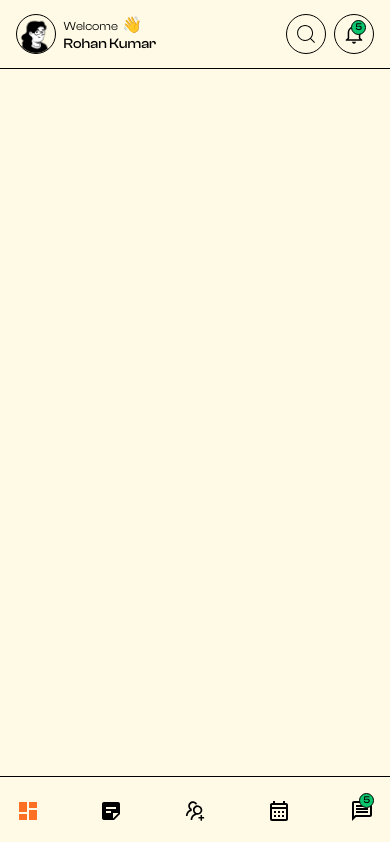
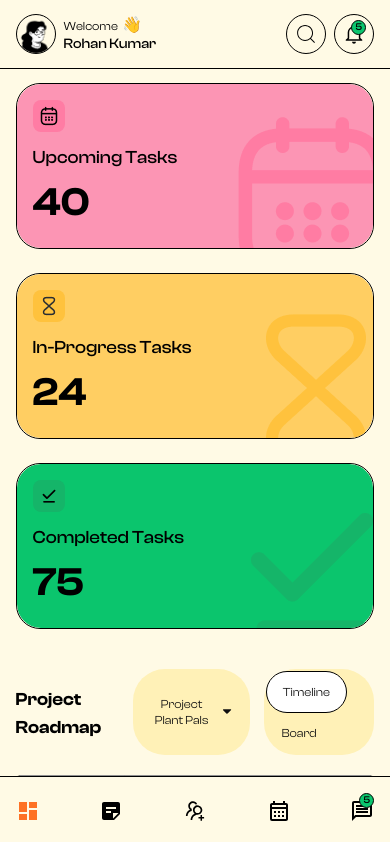
Before and after one commit to six-shot/Neubrutal-Dashboaard, a Next.js app: page /dashboard in a window 390 px wide. Shown: the top 842 px of the page. Built offline with nearby package versions, Linux system fonts and the light colour scheme.

Commit message:
mobile overview

```diff
--- a/app/dashboard/page.js
+++ b/app/dashboard/page.js
@@ -16,8 +16,8 @@ import Task from "../components/dashboard/tasks";
 
 const Overview = () => {
   return (
-    <div className="px-[4%] sm:block hidden   pt-8">
-      <div className="w-full flex  justify-between items-center">
+    <div className="px-[4%]   sm:pt-8 pt-[6vh]">
+      <div className="w-full sm:flex hidden justify-between items-center">
         <div>
           <h4 className="font-clash_semibold text-[32px]">Overview</h4>
           <h6 className="text-sm text-[#575757] font-clash_regular">
@@ -29,7 +29,7 @@ const Overview = () => {
           <h6>Add New Project</h6>
         </button>
       </div>
-      <div className="grid grid-cols-12   gap-[24px] mt-8">
+      <div className="grid sm:grid-cols-12   gap-[24px] mt-8">
         <div className="col-span-9 w-full">
           <div className="flex sm:flex-row flex-col gap-6">
             <div className="w-full">
```
